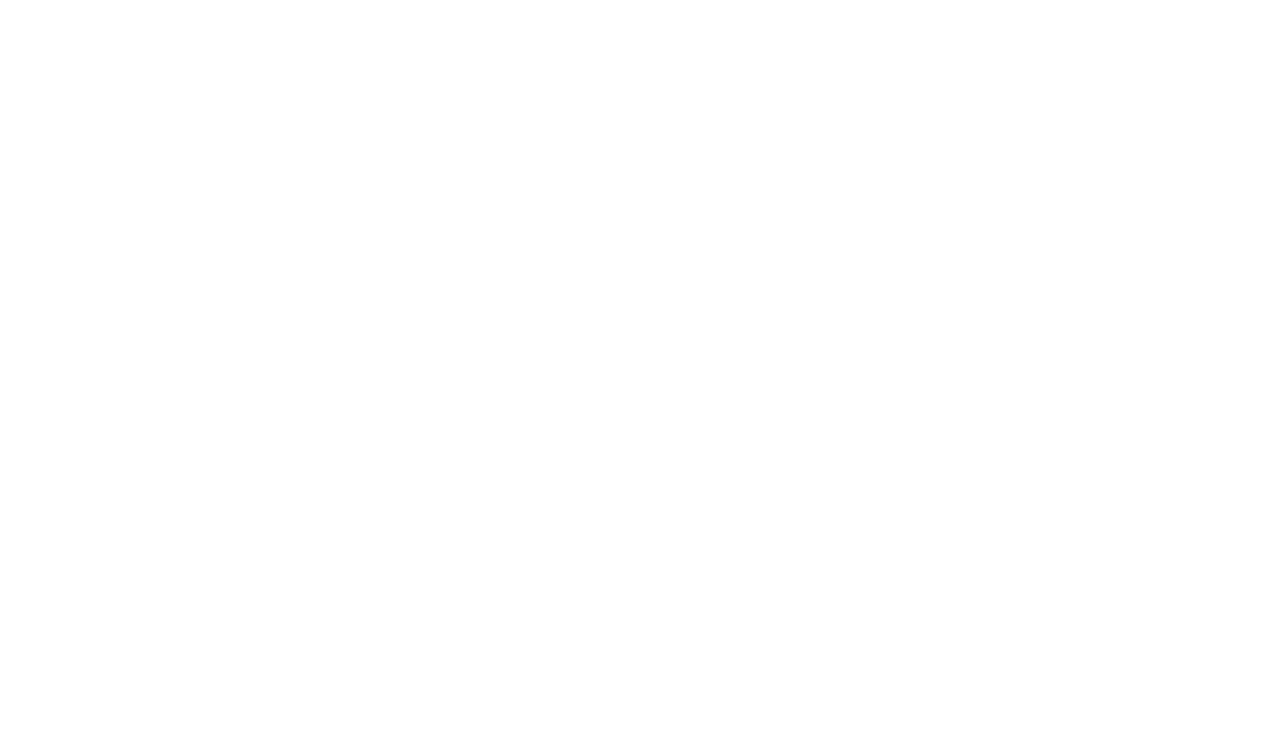
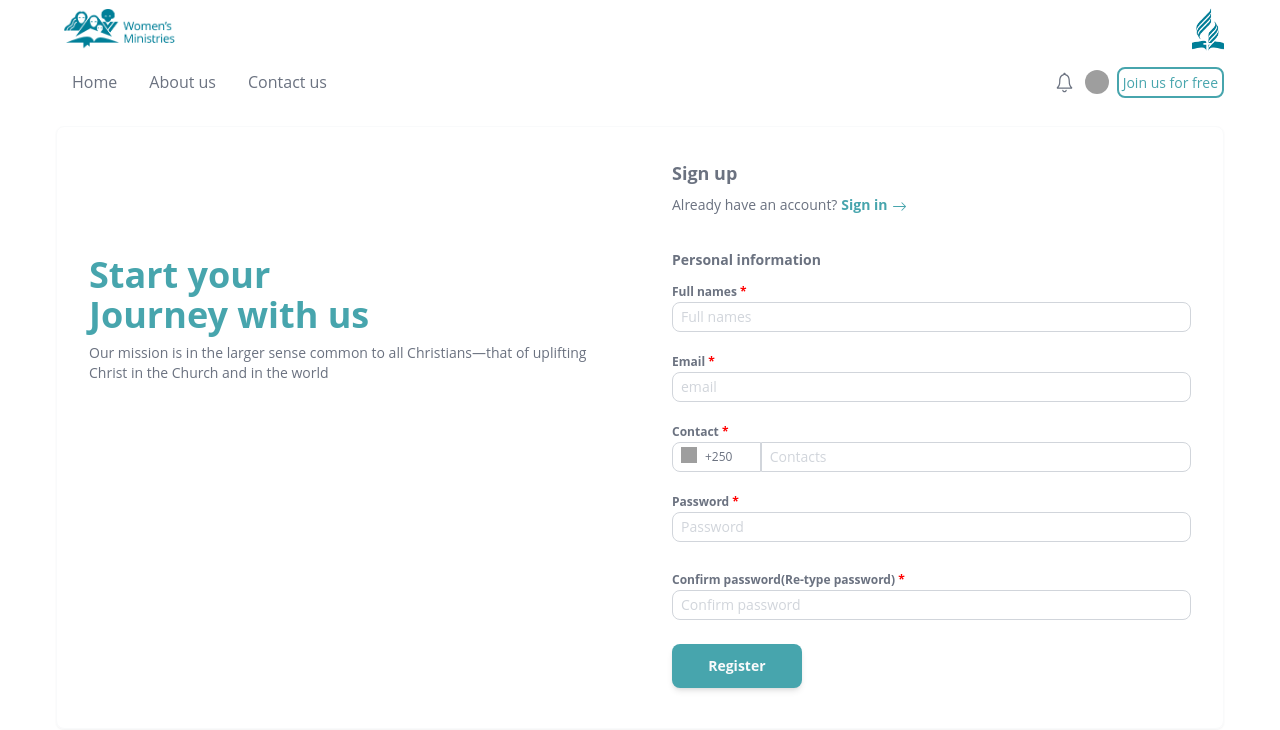
Before and after one commit to Gedeonir/E-trainings, a React app: page /signup in a window 1280 px wide. Before the commit this address had no page. Shown: the top 730 px of the page. Built offline with nearby package versions, Linux system fonts and the light colour scheme; grey boxes are pictures that could not be loaded.

Commit message:
SignUp form

```diff
--- a/src/components/Layout.js
+++ b/src/components/Layout.js
@@ -3,7 +3,7 @@
 
 const Layout = ({children}) => {
   return (
-    <div className='w-full overflow-x-hidden'>
+    <div>
         <NavBar/>
         <div>{children}</div>
     </div>
--- a/src/components/NavBar.js
+++ b/src/components/NavBar.js
@@ -8,6 +8,8 @@
 import {TbDots} from 'react-icons/tb'
 import {HiMenuAlt1} from 'react-icons/hi'
 import { useLocation } from 'react-router-dom'
+import WMLogo from "../assets/WMLogo.PNG"
+import AdventistLogo from "../assets/AdventistLogo.png"
 
 export const usersOptions=[
     {
@@ -29,25 +31,29 @@
 
 const NavBar = () => {
   return (
-    <header aria-label="Site Header" className="body-font sticky top-0 z-40 w-full py-4 lg:px-14 px-4 bg-secondary bg-opacity-90">
+    <header aria-label="Site Header" className="body-font top-0 z-40 w-full py-2 lg:px-14 px-4 bg-btn_primary bg-opacity-90">
         <div className="flex justify-between">
-            <div className="flex items-center w-1/5">
-                <span>Logo</span>
+            <div className="flex items-center w-32">
+                <img src={WMLogo} className='w-full h-full object-cover'/>
             </div>
-
-            <ul className="lg:flex justify-end w-3/5 hidden">
-                <li className={`text-text_secondary  ${location.pathname==="/"&&'text-primary border-primary border-b-2'}   hover:border-b-2 cursor-pointer mx-4`}>
+            <div className="flex items-center w-8">
+                <img src={AdventistLogo} className='w-full h-full object-cover'/>
+            </div>
+        </div>
+        <div className="flex justify-between pt-4">
+            <ul className="lg:flex justify-start w-3/5 hidden">
+                <li className={`text-text_secondary  ${location.pathname==="/"&&'text-primary border-primary border-b-2'} h-8  hover:border-b-2 cursor-pointer mx-4`}>
                     <Link to="/">
                         Home
                     </Link>
                 </li>
-                <li className={`text-text_secondary hover:hover:border-b-2 cursor-pointer mx-4 ${location.pathname==="/search"&&'text-primary border-primary border-b-2'}  `}>
+                <li className={`text-text_secondary hover:hover:border-b-2 cursor-pointer mx-4 h-8 ${location.pathname==="/search"&&'text-primary border-primary border-b-2'}  `}>
                     <Link to="/search">
                         About us
                     </Link>
                 </li>
 
-                <li className="text-text_secondary hover:hover:border-b-2 cursor-pointer mx-4">
+                <li className="text-text_secondary hover:hover:border-b-2 cursor-pointer mx-4 h-8">
                     <Link >
                         Contact us
                     </Link>
@@ -56,7 +62,7 @@
 
             </ul>
 
-            <div className='flex justify-end gap-2 text-text_secondary lg:w-1/5'>
+            <div className='flex justify-end gap-2 text-text_secondary lg:w-1/5 w-full'>
                 <IoIosNotificationsOutline size={25} className='cursor-pointer hover:text-primary delay-100 duration-500'/>
                 <div className='group relative'>
                     <button className="h-6 px-2 rounded-full w-6 bg-[url(https://images.pexels.com/photos/2747449/pexels-photo-2747449.jpeg?cs=srgb&dl=pexels-wolfgang-2747449.jpg&fm=jpg)] bg-cover bg-center bg-no-repeat"/>
@@ -69,7 +75,7 @@
                     </div>
                 </div>
                 <div>
-                    <Link className='w-full border-2 border-primary rounded-lg text-primary text-center p-1 text-sm'>Join us for free</Link>
+                    <Link to="/signup" className='w-full border-2 border-primary rounded-lg text-primary text-center p-1 text-sm'>Join us for free</Link>
                 </div>
 
             </div>
--- a/src/pages/CoursesDetails.js
+++ b/src/pages/CoursesDetails.js
@@ -248,7 +248,7 @@
 
                 </div>
 
-                <textarea type="text" className="bg-secondary shadow-lg text-text_secondary text-sm outline-none block w-full p-2.5 dark:bg-gray-700 placeholder-text_secondary_2 mb-3" rows="10" placeholder="Type in keyword" autoFocus="autofocus" required/>
+                <textarea type="text" className="bg-secondary shadow-lg text-text_secondary text-sm outline-none block w-full p-2.5 dark:bg-gray-700 placeholder-text_secondary_2 mb-3" rows="10" placeholder="Type in keyword" required/>
                 <Button className='w-1/5 my-4 bg-primary text-sm text-secondary py-3'>Submit Review</Button>
 
 
--- /dev/null
+++ b/src/pages/SignUp.js
@@ -0,0 +1,84 @@
+import React from 'react';
+import Layout from '../components/Layout';
+import { Link } from 'react-router-dom'
+import { Button } from '@material-tailwind/react'
+import {BsArrowRight,BsSearch} from 'react-icons/bs'
+
+
+const SignUp=()=>{
+    const [showPassword,setShowPassword]=React.useState(false);
+    return (
+        <Layout>
+        <div className="min-h-screen max-h-screen lg:px-14 px-4 py-4">
+            <div className='grid lg:grid-cols-2 rounded-lg shadow-sm border border-secondary'>
+                <div className="rounded-l-lg px-8 lg:py-24 py-2">
+                    <div className='py-8'>
+                        <h1 className='grid text-primary lg:text-4xl text-lg mb-2 font-bold'>Start your <span>Journey with us</span></h1>
+                        <p className='mt-2 flex justify-start text-text_secondary gap-1 text-sm group'>Our mission is in the larger sense common to all Christians—that of uplifting Christ in the Church and in the world</p>
+
+                    </div>
+                </div>
+
+                <div className="rounded-r-lg px-8 lg:py-8 py-2">
+                    <div className="mb-8">
+                        <h1 className='grid text-text_secondary text-lg mb-2 font-bold'>Sign up</h1>
+                        <p className='flex justify-start text-text_secondary gap-1 text-sm group'>
+                            Already have an account?
+                            <Link className='flex justify-start text-primary gap-1 text-sm group font-bold'><span className='group-hover:mx-2 delay-100 duration-500'>Sign in</span> <BsArrowRight className='my-1' size={15}/></Link>
+                        </p>
+
+                    </div>
+
+                    <h3 className='grid text-text_secondary text-sm mb-2 font-bold'>Personal information</h3>
+
+
+                    <div className="mb-4">
+                        <label className="text-text_secondary font-bold text-xs mb-2">Full names <span className="text-[red]">*</span></label>
+                        <input type="text" className="text-text_secondary text-sm outline-primary block w-full px-2 py-1 rounded-lg border border-text_secondary_2 placeholder-text_secondary_2" placeholder="Full names" required/>
+                    </div>
+
+
+                    <div className="mb-4">
+                        <label className="text-text_secondary font-bold text-xs mb-2">Email <span className="text-[red]">*</span></label>
+                        <input type="email" className="text-text_secondary text-sm outline-primary block w-full px-2 py-1 rounded-lg border border-text_secondary_2 placeholder-text_secondary_2" placeholder="email" required/>
+                    </div>
+
+                    <div className="mb-4">
+                        <label className="text-text_secondary font-bold text-xs mb-2">Contact <span className="text-[red]">*</span></label>
+                        <div className="flex justify-start">
+                            <div className="flex justify-start w-1/5 border py-1 px-2 rounded-l-lg border-text_secondary_2">
+                                <div className="h-4 w-4">
+                                    <img src='https://upload.wikimedia.org/wikipedia/commons/thumb/1/17/Flag_of_Rwanda.svg/125px-Flag_of_Rwanda.svg.png' className='w-full h-full object-cover'/>
+
+                                </div>
+                                <div className="text-xs px-2 py-0.5 text-text_secondary">
+                                    <label>+250</label>
+                                </div>
+                            </div>
+                            <input type="number" className="text-text_secondary text-sm outline-primary block w-full px-2 py-1 rounded-r-lg border border-text_secondary_2 placeholder-text_secondary_2" placeholder="Contacts" required/>
+                        </div>
+                    </div>
+
+                    <div className="grid lggrid-cols-2 gap-2">
+                        <div className="mb-4">
+                            <label className="text-text_secondary font-bold text-xs mb-2">Password <span className="text-[red]">*</span></label>
+                            <input type="password" className="text-text_secondary text-sm outline-primary block w-full px-2 py-1 rounded-lg border border-text_secondary_2 placeholder-text_secondary_2" placeholder="Password" required/>
+                        </div>
+
+                        <div className="mb-4">
+                            <label className="text-text_secondary font-bold text-xs mb-2">Confirm password(Re-type password) <span className="text-[red]">*</span></label>
+                            <input type="password" className="text-text_secondary text-sm outline-primary block w-full px-2 py-1 rounded-lg border border-text_secondary_2 placeholder-text_secondary_2" placeholder="Confirm password" required/>
+                        </div>
+                    </div>
+
+                    <Button className='lg:w-1/4 w-full my-2 bg-primary text-sm text-secondary py-3'>Register</Button>
+
+                </div>
+
+            </div>
+      </div>
+      </Layout>
+    )
+}
+
+export default SignUp
--- a/src/routes.js
+++ b/src/routes.js
@@ -3,7 +3,7 @@
 import { Routes, Route } from "react-router-dom";
 import Homepage from "./pages/Homepage";
 import CoursesDetails from "./pages/CoursesDetails";
-
+import SignUp from "./pages/SignUp";
 
 const AppRoutes = (prop) => {
 
@@ -12,6 +12,7 @@
         <Routes>
           <Route path="/" index element={<Homepage />} />
           <Route path="/courses/:id" element={<CoursesDetails/>}/>
+          <Route path="/signup" element={<SignUp/>}/>
         </Routes>
       </div>
     );
--- a/tailwind.config.js
+++ b/tailwind.config.js
@@ -10,7 +10,7 @@
     //   'custom': ['Krona One', 'sans-serif'],
     // },
     colors:{
-      primary:'#047857',
+      primary:'#47a5ad',
       secondary:'#f9fafb',
       btn_primary:"#ffffff",
       text_primary:"#065f46",
```
Also changed, not shown: src/pages/Homepage.js (+15 -16 lines), src/assets/AdventistLogo.png (added), src/assets/WMLogo.PNG (added).
